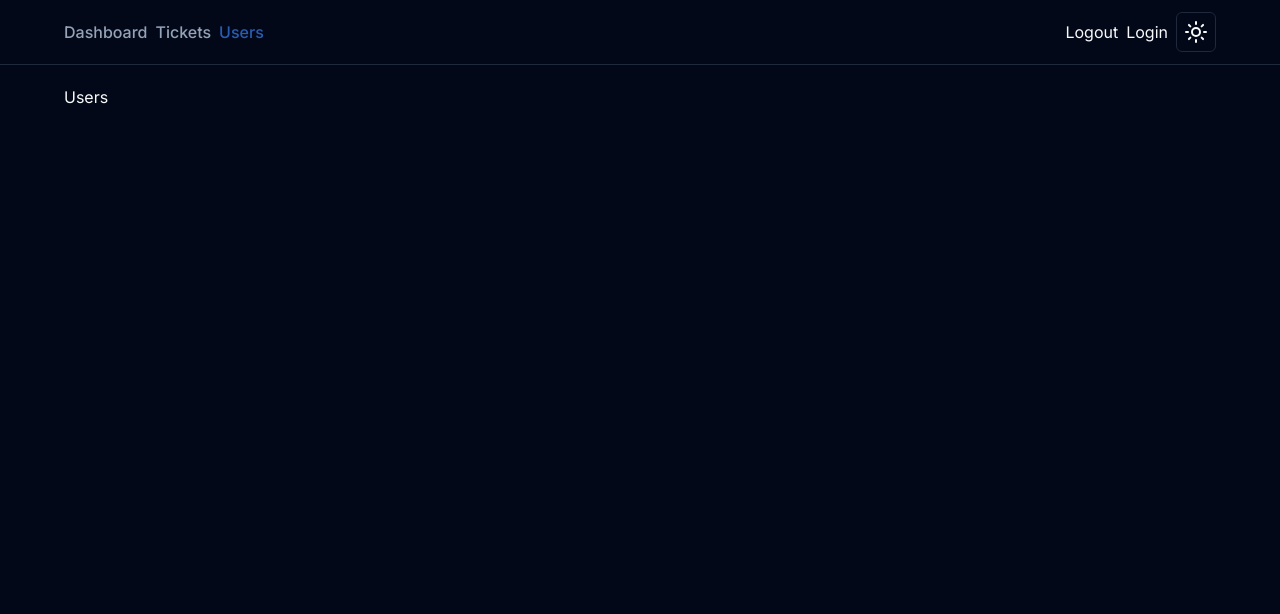
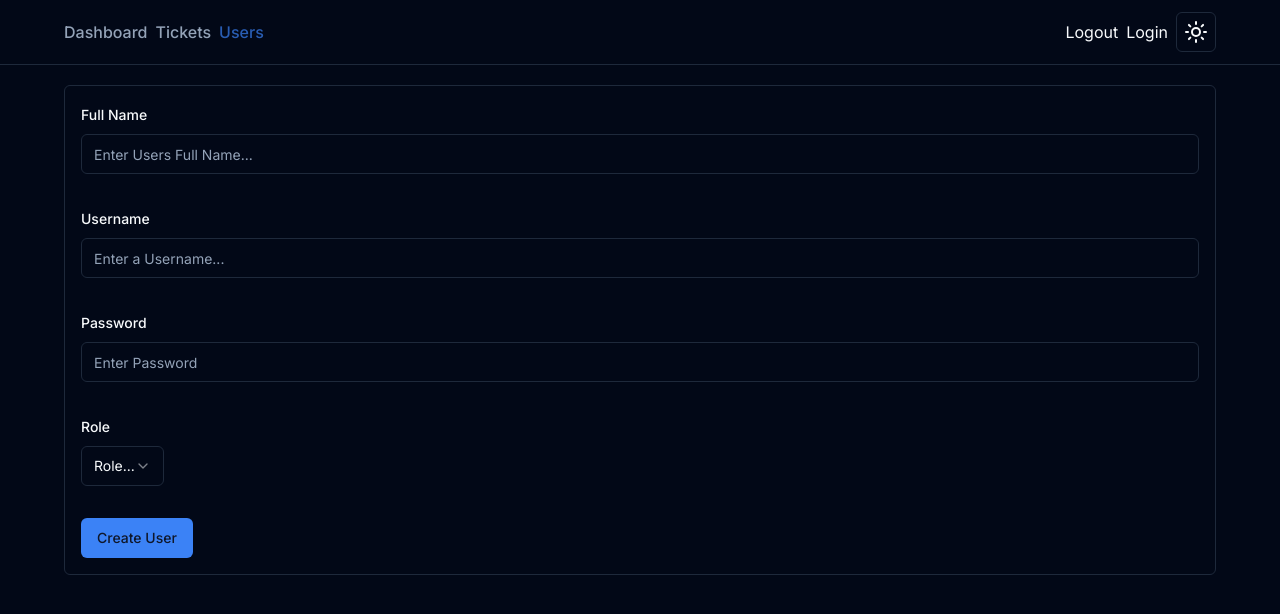
Before and after one commit to marthehe/TicketApp, a Next.js app in the folder ticketapp/: page /users in a window 1280 px wide. Shown: the top 614 px of the page. Built offline with nearby package versions, Linux system fonts and the light colour scheme.

Commit message:
Adding UserForm

```diff
--- a/ticketapp/app/users/page.tsx
+++ b/ticketapp/app/users/page.tsx
@@ -1,7 +1,12 @@
+import UserForm from "@/components/userForm";
 import React from "react";
 
 const Users = () => {
-  return <div>Users</div>;
+  return (
+    <div>
+      <UserForm />
+    </div>
+  );
 };
 
 export default Users;
--- /dev/null
+++ b/ticketapp/components/UserForm.tsx
@@ -0,0 +1,151 @@
+"use client";
+import React, { useState } from "react";
+import { Form, FormControl, FormField, FormItem, FormLabel } from "./ui/form";
+import { userSchema } from "@/ValidationSchemas/users";
+import { z } from "zod";
+import { useForm } from "react-hook-form";
+import { zodResolver } from "@hookform/resolvers/zod";
+import { Input } from "./ui/input";
+
+import {
+  Select,
+  SelectContent,
+  SelectItem,
+  SelectTrigger,
+  SelectValue,
+} from "./ui/select";
+import { Button } from "./ui/button";
+import axios from "axios";
+import { useRouter } from "next/navigation";
+import { User } from "@prisma/client";
+
+type UserFormData = z.infer<typeof userSchema>;
+
+interface Props {
+  user?: User;
+}
+
+const UserForm = ({ user }: Props) => {
+  const [isSubmitting, setIsSubmitting] = useState(false);
+  const [error, setError] = useState("");
+  const router = useRouter();
+
+  const form = useForm<UserFormData>({
+    resolver: zodResolver(userSchema),
+  });
+
+  async function onSubmit(values: z.infer<typeof userSchema>) {
+    try {
+      setIsSubmitting(true);
+      setError("");
+
+      if (user) {
+        await axios.patch("/api/users/" + user.id, values);
+      } else {
+        await axios.post("/api/users", values);
+      }
+      setIsSubmitting(false);
+      router.push("/tickets");
+      router.refresh();
+    } catch (error) {
+      console.log(error);
+      setError("Unknown Error Occured.");
+      setIsSubmitting(false);
+    }
+  }
+
+  return (
+    <div className="rounded-md border w-full p-4">
+      <Form {...form}>
+        <form
+          onSubmit={form.handleSubmit(onSubmit)}
+          className="space-y-8 w-full"
+        >
+          <FormField
+            control={form.control}
+            name="name"
+            defaultValue={user?.name}
+            render={({ field }) => (
+              <FormItem>
+                <FormLabel>Full Name</FormLabel>
+                <FormControl>
+                  <Input placeholder="Enter Users Full Name..." {...field} />
+                </FormControl>
+              </FormItem>
+            )}
+          />
+
+          <FormField
+            control={form.control}
+            name="username"
+            defaultValue={user?.username}
+            render={({ field }) => (
+              <FormItem>
+                <FormLabel>Username</FormLabel>
+                <FormControl>
+                  <Input placeholder="Enter a Username..." {...field} />
+                </FormControl>
+              </FormItem>
+            )}
+          />
+
+          <FormField
+            control={form.control}
+            name="password"
+            defaultValue=""
+            render={({ field }) => (
+              <FormItem>
+                <FormLabel>Password</FormLabel>
+                <FormControl>
+                  <Input
+                    type="password"
+                    required={user ? false : true}
+                    placeholder="Enter Password"
+                    {...field}
+                  />
+                </FormControl>
+              </FormItem>
+            )}
+          />
+
+          <div className="flex w-full space-x-4">
+            <FormField
+              control={form.control}
+              name="role"
+              defaultValue={user?.role}
+              render={({ field }) => (
+                <FormItem>
+                  <FormLabel>Role</FormLabel>
+                  <Select
+                    onValueChange={field.onChange}
+                    defaultValue={field.value}
+                  >
+                    <FormControl>
+                      <SelectTrigger>
+                        <SelectValue
+                          placeholder="Role..."
+                          defaultValue={user?.role}
+                        />
+                      </SelectTrigger>
+                    </FormControl>
+                    <SelectContent>
+                      <SelectItem value="USER">User</SelectItem>
+                      <SelectItem value="TECH">Tech</SelectItem>
+                      <SelectItem value="ADMIN">Admin</SelectItem>
+                    </SelectContent>
+                  </Select>
+                </FormItem>
+              )}
+            />
+          </div>
+          <Button type="submit" disabled={isSubmitting}>
+            {user ? "Update User" : "Create User"}
+          </Button>
+        </form>
+      </Form>
+      <p className=" text-destructive">{error}</p>
+    </div>
+  );
+};
+
+export default UserForm;
```
